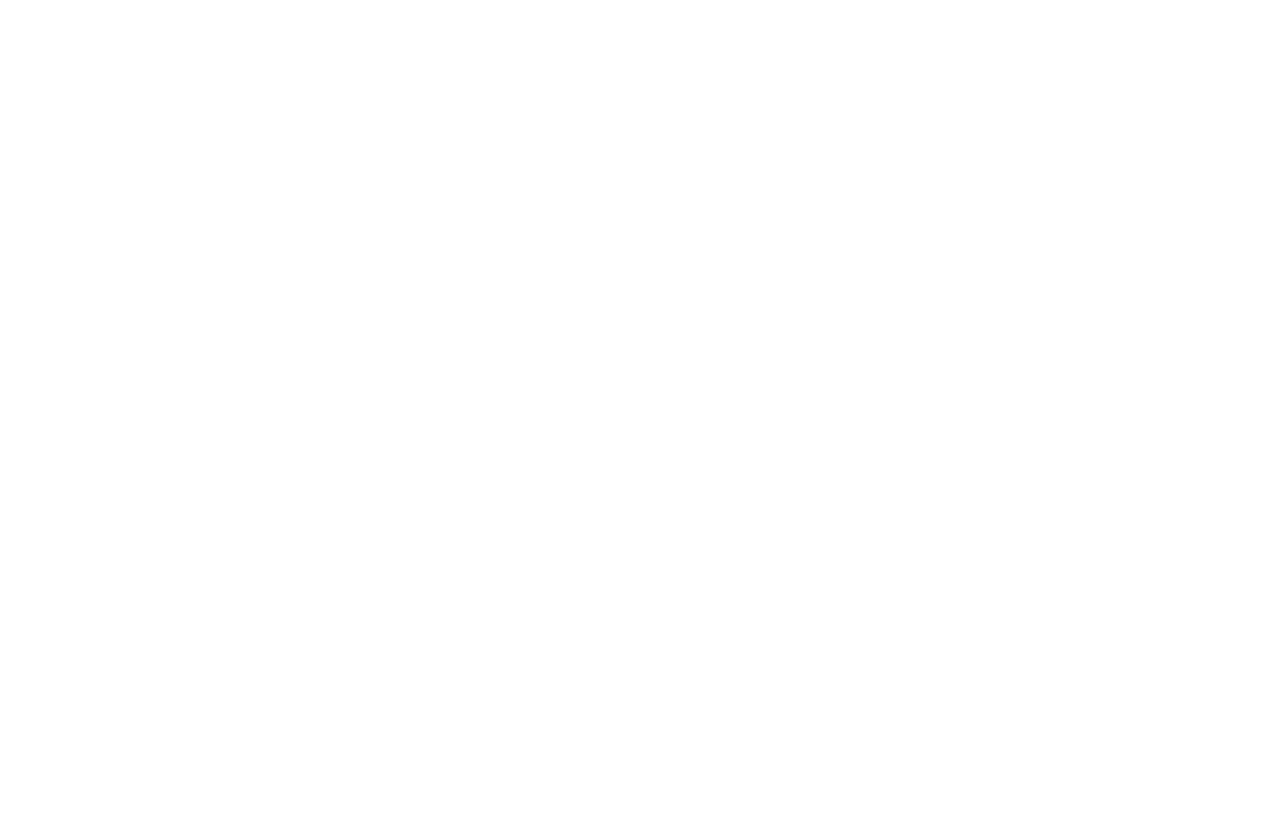
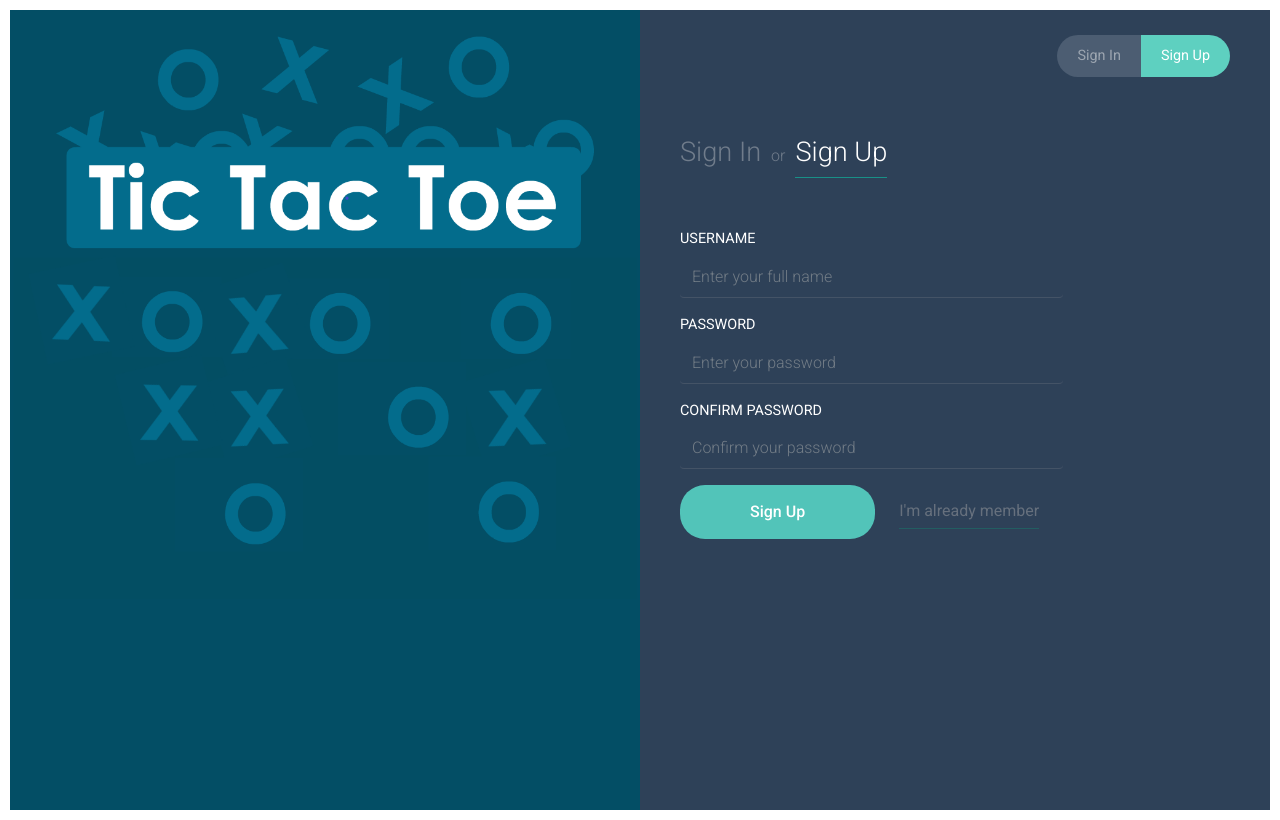
Before and after one commit to BuiTuanVu/xo-project-mid, a React (Create React App) app in the folder client/: page /sign-up in a window 1280 px wide. Built offline with nearby package versions, Linux system fonts and the light colour scheme.

Commit message:
login sign up version 2

```diff
--- a/client/src/App.js
+++ b/client/src/App.js
@@ -8,6 +8,7 @@
 import './App.css';
 import Game from './Components/Game/Game';
 import SignUpForm from './Components/pages/SignUpForm';
+import SignInForm from './Components/pages/SignInForm';
 import PrivateRoute from './Components/Home/PrivateRoute'
 class App extends React.PureComponent {
   render() {
@@ -17,6 +18,7 @@
 
           <Switch>
             <Route exact path="/" component={FirstPage} />
+            <Route exact path="/sign-up" component={SignUpForm} />
             <Route path="/game" component={Game} />
             <PrivateRoute path="/home" component={Home} />
           </Switch>
--- a/client/src/Components/Home/Home.js
+++ b/client/src/Components/Home/Home.js
@@ -7,7 +7,7 @@
 
 export default function Home() {
     return (
-        <div key={this.props.location.pathname}>
+        <div>
 
             <Menu></Menu>
             <main>
--- a/client/src/Components/pages/FirstPage.js
+++ b/client/src/Components/pages/FirstPage.js
@@ -11,7 +11,7 @@
 class FirstPage extends React.PureComponent {
     render() {
         return (
-            <BrowserRouter>
+
             <div className="App">
                 <div className="App__Aside">
                     <Image src={logoxo} fluid />
@@ -27,16 +27,14 @@
                         or
                             <NavLink to="/sign-up" activeClassName="FormTitle__Link--Active" className="FormTitle__Link">Sign Up</NavLink>
                     </div>
-
                     <Switch>
                         <Route exact path="/" component={SignInForm} />
                         <Route path="/sign-up" component={SignUpForm} />
-
                     </Switch>
                 </div>
 
             </div>
-            </BrowserRouter>
+
 
 
         );
--- a/client/src/Components/pages/SignInForm.js
+++ b/client/src/Components/pages/SignInForm.js
@@ -46,7 +46,7 @@
   render() {
 
     const { errors } = this.state;
-    const { match, location, history } = this.props
+
 
     return (
       <div className="FormCenter">
--- a/client/src/Components/pages/SignUpForm.js
+++ b/client/src/Components/pages/SignUpForm.js
@@ -1,8 +1,10 @@
 import React, { Component } from 'react';
-import { Link, withRouter } from 'react-router-dom';
-import { Form, Button } from 'react-bootstrap';
+import { Link, withRouter, NavLink } from 'react-router-dom';
+import { Form, Button, Image } from 'react-bootstrap';
 import { register } from '../../Actions/authActions'
 import { connect } from 'react-redux';
+import logoxo from '../../logoxo.png'
+import '../../App.css';
 class SignUpForm extends Component {
   constructor(props) {
     super(props);
@@ -44,6 +46,24 @@
     const { errors } = this.state;
 
     return (
+
+      <div className="App">
+        <div className="App__Aside">
+          <Image src={logoxo} fluid />
+        </div>
+        <div className="App__Form">
+          <div className="PageSwitcher">
+            <NavLink exact to="/" activeClassName="PageSwitcher__Item--Active" className="PageSwitcher__Item">Sign In</NavLink>
+            <NavLink to="/sign-up" activeClassName="PageSwitcher__Item--Active" className="PageSwitcher__Item">Sign Up</NavLink>
+          </div>
+
+          <div className="FormTitle">
+            <NavLink exact to="/" activeClassName="FormTitle__Link--Active" className="FormTitle__Link">Sign In</NavLink>
+            or
+                            <NavLink to="/sign-up" activeClassName="FormTitle__Link--Active" className="FormTitle__Link">Sign Up</NavLink>
+          </div>
+
+
           <div className="FormCenter">
             <Form onSubmit={this.onSubmit}>
               <Form.Group>
@@ -68,6 +88,10 @@
               <span className="red-text">{errors.password2}</span>
             </Form>
           </div>
+        </div>
+
+      </div>
+
     );
   }
 }
```
Lines whose indentation alone changed are shown as unchanged.
